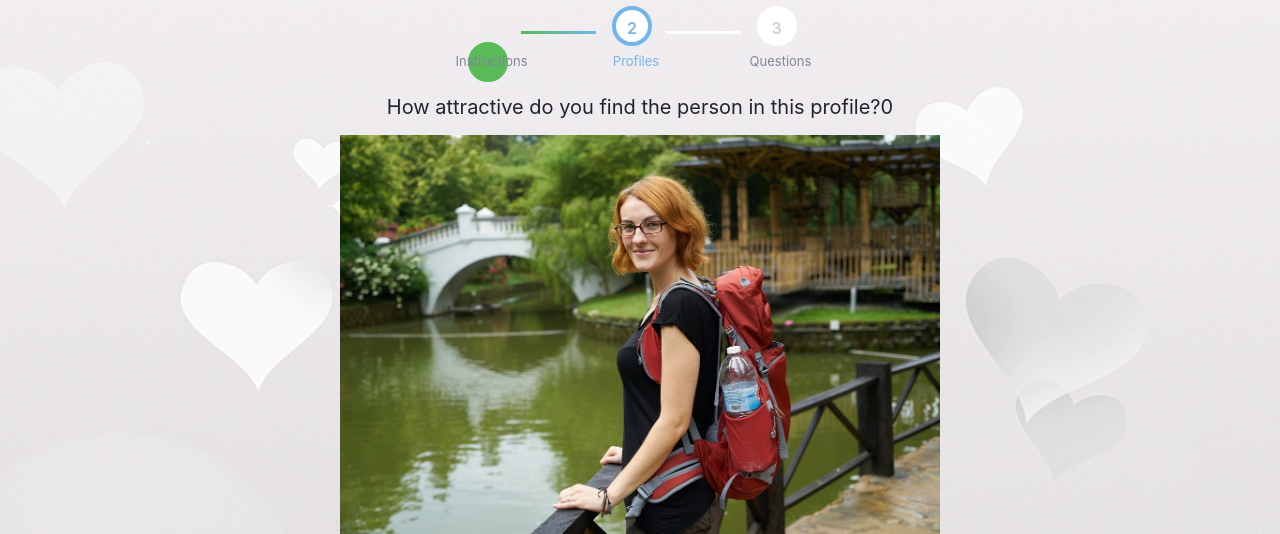
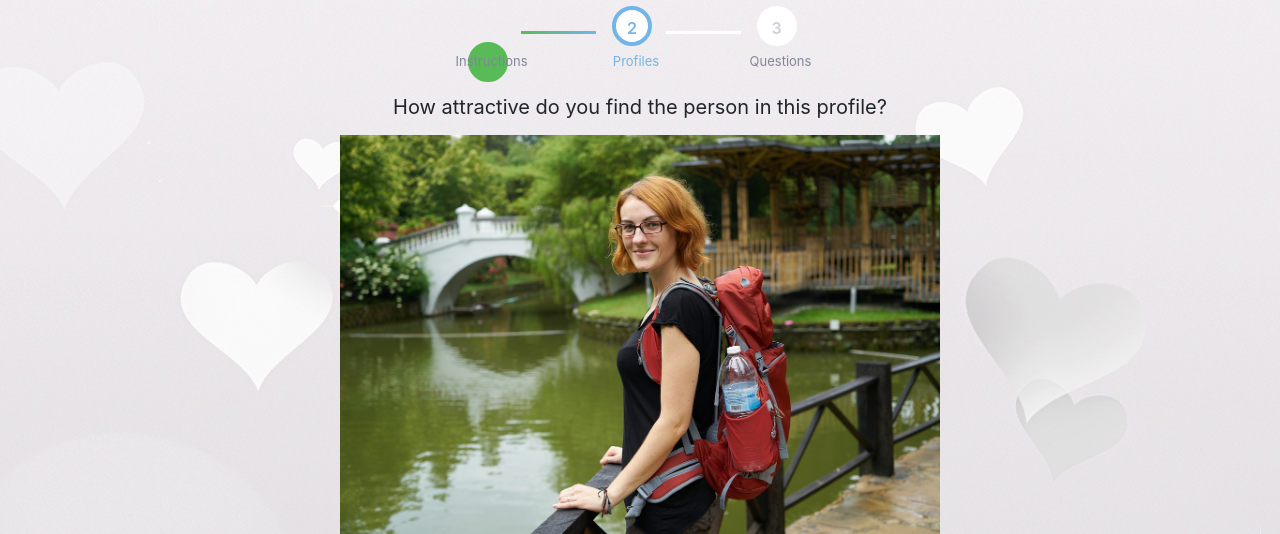
Before and after one commit to svetasokhina/DatingProject, a Flask app: template templates/profile_2110.html in a window 1280 px wide. Shown: the top 534 px of the page. Run offline with Flask 2, Linux system fonts and the light colour scheme; the template is opened without the code that fills it, so the values that code supplies are empty; some libraries are stand-ins or nearby versions.

Commit message:
dev vs dep

```diff
--- a/templates/profile_2110.html
+++ b/templates/profile_2110.html
@@ -51,7 +51,7 @@
       <div class="row">
         <div class="page-title-description-container">
           <h7 class="page-title">
-           How attractive do you find the person in this profile?0
+           How attractive do you find the person in this profile?
           </h7>
           <h2 class="page-description">
           </h2>
--- a/templates/questions.html
+++ b/templates/questions.html
@@ -245,7 +245,7 @@
         <label class="statement">How difficult was it to complete the task? </label>
         <ul class='likert'>
           <li>
-            <input type="radio" name="likert1" value="1">
+            <input type="radio" name="likert2" value="1">
             <label>1 <br>Very Easy</label>
           </li>
           <li>
```
